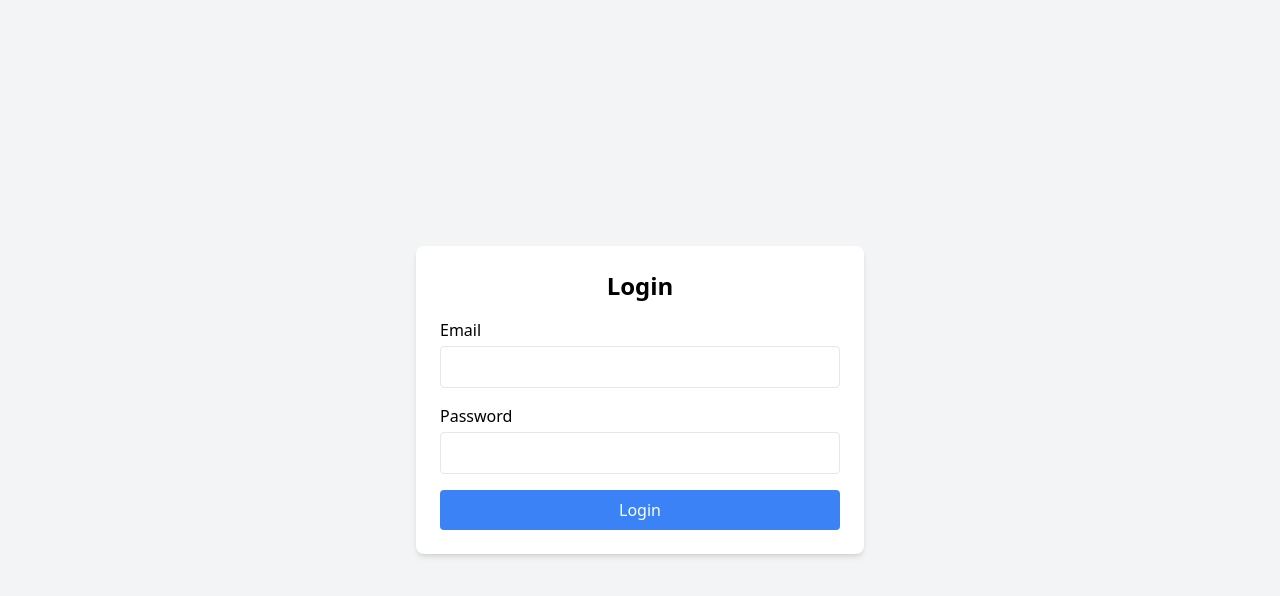
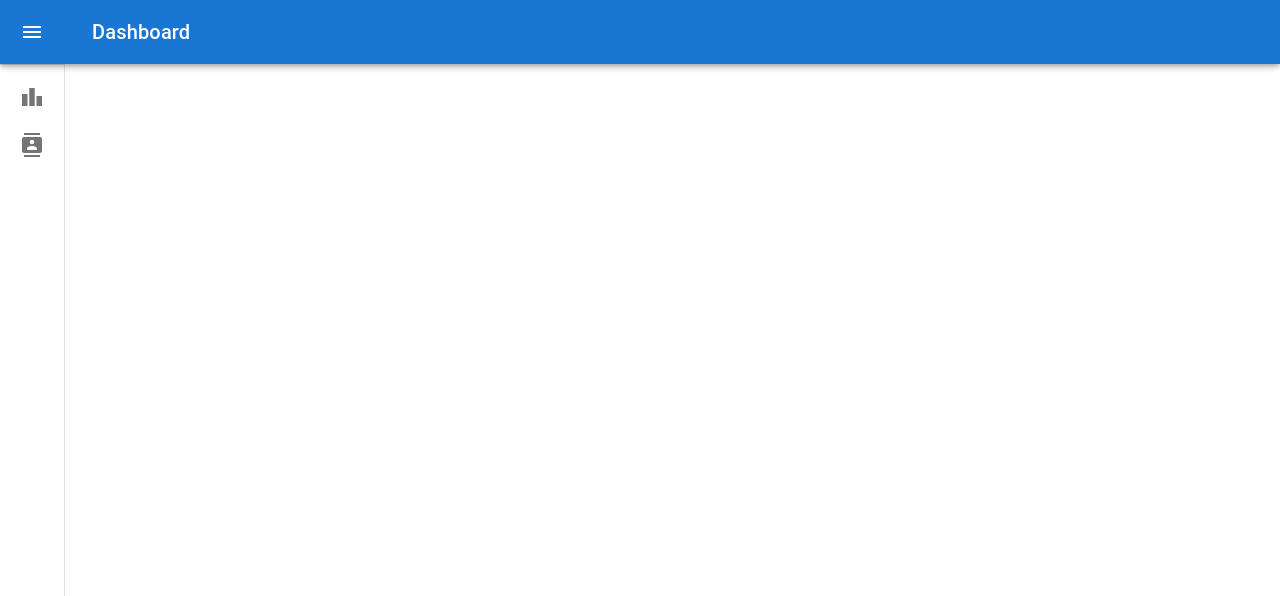
Before and after one commit to RizwansAccount/crm-frontend, a React (Create React App) app: page / in a window 1280 px wide. Before the commit this address led to /login. Shown: the top 596 px of the page. Built offline with nearby package versions, Linux system fonts and the light colour scheme.

Commit message:
navbar sidebar

```diff
--- a/src/components/navbar/Navbar.jsx
+++ b/src/components/navbar/Navbar.jsx
@@ -1,85 +1,160 @@
 import React, { useState } from 'react';
-import AppBar from '@mui/material/AppBar';
-import Box from '@mui/material/Box';
-import Toolbar from '@mui/material/Toolbar';
-import Typography from '@mui/material/Typography';
-import IconButton from '@mui/material/IconButton';
+import MuiAppBar from '@mui/material/AppBar';
+import { styled } from '@mui/material/styles';
+import { IconButton, Toolbar, Typography } from '@mui/material';
 import MenuIcon from '@mui/icons-material/Menu';
-import AccountCircle from '@mui/icons-material/AccountCircle';
-import MenuItem from '@mui/material/MenuItem';
-import Menu from '@mui/material/Menu';
-import { Config, removeLocalStorage } from '../../constants/Index';
-import { useNavigate } from 'react-router-dom';
-import { ROUTES } from '../../routes/RouteConstants';
+// import { Config, removeLocalStorage } from '../../constants/Index';
+// import { useNavigate } from 'react-router-dom';
+// import { ROUTES } from '../../routes/RouteConstants';
 
-const Navbar = () => {
-    const navigate = useNavigate();
+const Navbar = ({ open, handleDrawerOpen, drawerWidth }) => {
 
-    const [anchorEl, setAnchorEl] = useState(null);
+    // const navigate = useNavigate();
 
-    const fnOpenMenu = (event) => {
-        setAnchorEl(event.currentTarget);
-    };
+    // const [anchorEl, setAnchorEl] = useState(null);
 
-    const fnCloseMenu =()=> {
-        setAnchorEl(null);
-    };
+    // const fnOpenMenu = (event) => {
+    //     setAnchorEl(event.currentTarget);
+    // };
 
-    const fnLogout = () => {
-        fnCloseMenu();
-        removeLocalStorage(Config.userToken);
-        navigate(ROUTES.login);
-    };
+    // const fnCloseMenu =()=> {
+    //     setAnchorEl(null);
+    // };
+
+    // const fnLogout = () => {
+    //     fnCloseMenu();
+    //     removeLocalStorage(Config.userToken);
+    //     navigate(ROUTES.login);
+    // };
+
+    const AppBar = styled(MuiAppBar, { shouldForwardProp: (prop) => prop !== 'open' })(({ theme }) => ({
+        zIndex: theme.zIndex.drawer + 1,
+        transition: theme.transitions.create(['width', 'margin'], {
+            easing: theme.transitions.easing.sharp,
+            duration: theme.transitions.duration.leavingScreen,
+        }),
+        variants: [
+            {
+                props: ({ open }) => open,
+                style: {
+                    marginLeft: drawerWidth,
+                    width: `calc(100% - ${drawerWidth}px)`,
+                    transition: theme.transitions.create(['width', 'margin'], {
+                        easing: theme.transitions.easing.sharp,
+                        duration: theme.transitions.duration.enteringScreen,
+                    }),
+                },
+            },
+        ],
+    }));
 
     return (
-        <Box sx={{ flexGrow: 1 }}>
-            <AppBar position="static">
+        <AppBar position="fixed" open={open}>
             <Toolbar>
                 <IconButton
-                        size="large"
+                    color="inherit"
+                    aria-label="open drawer"
+                    onClick={handleDrawerOpen}
                     edge="start"
-                        color="inherit"
-                        aria-label="menu"
-                        sx={{ mr: 2 }}
+                    sx={[
+                        { marginRight: 5 },
+                        open && { display: 'none' },
+                    ]}
                 >
                     <MenuIcon />
                 </IconButton>
-                    <Typography variant="h6" component="div" sx={{ flexGrow: 1 }}>
+                <Typography variant="h6" noWrap component="div">
                     Dashboard
                 </Typography>
-                    <div>
-                        <IconButton
-                            size="large"
-                            aria-label="account of current user"
-                            aria-controls="menu-appbar"
-                            aria-haspopup="true"
-                            onClick={fnOpenMenu}
-                            color="inherit"
-                        >
-                            <AccountCircle />
-                        </IconButton>
-                        <Menu
-                            id="menu-appbar"
-                            anchorEl={anchorEl}
-                            anchorOrigin={{
-                                vertical: 'top',
-                                horizontal: 'right',
-                            }}
-                            keepMounted
-                            transformOrigin={{
-                                vertical: 'top',
-                                horizontal: 'right',
-                            }}
-                            open={Boolean(anchorEl)}
-                            onClose={fnCloseMenu}
-                        >
-                            <MenuItem onClick={fnLogout}>Logout</MenuItem>
-                        </Menu>
-                    </div>
             </Toolbar>
         </AppBar>
-        </Box>
     )
 }
 
 export default Navbar
+
+// import React, { useState } from 'react';
+// import AppBar from '@mui/material/AppBar';
+// import Box from '@mui/material/Box';
+// import Toolbar from '@mui/material/Toolbar';
+// import Typography from '@mui/material/Typography';
+// import IconButton from '@mui/material/IconButton';
+// import MenuIcon from '@mui/icons-material/Menu';
+// import AccountCircle from '@mui/icons-material/AccountCircle';
+// import MenuItem from '@mui/material/MenuItem';
+// import Menu from '@mui/material/Menu';
+// import { Config, removeLocalStorage } from '../../constants/Index';
+// import { useNavigate } from 'react-router-dom';
+// import { ROUTES } from '../../routes/RouteConstants';
+
+// const Navbar = () => {
+    // const navigate = useNavigate();
+
+    // const [anchorEl, setAnchorEl] = useState(null);
+
+    // const fnOpenMenu = (event) => {
+    //     setAnchorEl(event.currentTarget);
+    // };
+
+    // const fnCloseMenu =()=> {
+    //     setAnchorEl(null);
+    // };
+
+    // const fnLogout = () => {
+    //     fnCloseMenu();
+    //     removeLocalStorage(Config.userToken);
+    //     navigate(ROUTES.login);
+    // };
+
+//     return (
+//         <Box sx={{ flexGrow: 1 }}>
+//             <AppBar position="static">
+//                 <Toolbar>
+//                     <IconButton
+//                         size="large"
+//                         edge="start"
+//                         color="inherit"
+//                         aria-label="menu"
+//                         sx={{ mr: 2 }}
+//                     >
+//                         <MenuIcon />
+//                     </IconButton>
+//                     <Typography variant="h6" component="div" sx={{ flexGrow: 1 }}>
+//                         Dashboard
+//                     </Typography>
+// <div>
+//     <IconButton
+//         size="large"
+//         aria-label="account of current user"
+//         aria-controls="menu-appbar"
+//         aria-haspopup="true"
+//         onClick={fnOpenMenu}
+//         color="inherit"
+//     >
+//         <AccountCircle />
+//     </IconButton>
+//     <Menu
+//         id="menu-appbar"
+//         anchorEl={anchorEl}
+//         anchorOrigin={{
+//             vertical: 'top',
+//             horizontal: 'right',
+//         }}
+//         keepMounted
+//         transformOrigin={{
+//             vertical: 'top',
+//             horizontal: 'right',
+//         }}
+//         open={Boolean(anchorEl)}
+//         onClose={fnCloseMenu}
+//     >
+//         <MenuItem onClick={fnLogout}>Logout</MenuItem>
+//     </Menu>
+// </div>
+//                 </Toolbar>
+//             </AppBar>
+//         </Box>
+//     )
+// }
+
+// export default Navbar
--- /dev/null
+++ b/src/components/sidebar/Sidebar.jsx
@@ -0,0 +1,134 @@
+import React, { useState } from 'react';
+import { styled, useTheme } from '@mui/material/styles';
+import Box from '@mui/material/Box';
+import MuiDrawer from '@mui/material/Drawer';
+import List from '@mui/material/List';
+import CssBaseline from '@mui/material/CssBaseline';
+import Divider from '@mui/material/Divider';
+import IconButton from '@mui/material/IconButton';
+import ChevronLeftIcon from '@mui/icons-material/ChevronLeft';
+import ChevronRightIcon from '@mui/icons-material/ChevronRight';
+import ListItem from '@mui/material/ListItem';
+import ListItemButton from '@mui/material/ListItemButton';
+import ListItemIcon from '@mui/material/ListItemIcon';
+import ListItemText from '@mui/material/ListItemText';
+import ContactIcon from '@mui/icons-material/Contacts';
+import LeadIcon from '@mui/icons-material/Leaderboard';
+import Navbar from '../navbar/Navbar';
+
+const drawerWidth = 240;
+
+const openedMixin = (theme) => ({
+    width: drawerWidth,
+    transition: theme.transitions.create('width', {
+        easing: theme.transitions.easing.sharp,
+        duration: theme.transitions.duration.enteringScreen,
+    }),
+    overflowX: 'hidden',
+});
+
+const closedMixin = (theme) => ({
+    transition: theme.transitions.create('width', {
+        easing: theme.transitions.easing.sharp,
+        duration: theme.transitions.duration.leavingScreen,
+    }),
+    overflowX: 'hidden',
+    width: `calc(${theme.spacing(7)} + 1px)`,
+    [theme.breakpoints.up('sm')]: {
+        width: `calc(${theme.spacing(8)} + 1px)`,
+    },
+});
+
+const DrawerHeader = styled('div')(({ theme }) => ({
+    display: 'flex',
+    alignItems: 'center',
+    justifyContent: 'flex-end',
+    padding: theme.spacing(0, 1),
+    ...theme.mixins.toolbar,
+}));
+
+const Drawer = styled(MuiDrawer, { shouldForwardProp: (prop) => prop !== 'open' })(
+    ({ theme }) => ({
+        width: drawerWidth,
+        flexShrink: 0,
+        whiteSpace: 'nowrap',
+        boxSizing: 'border-box',
+        variants: [
+            {
+                props: ({ open }) => open,
+                style: {
+                    ...openedMixin(theme),
+                    '& .MuiDrawer-paper': openedMixin(theme),
+                },
+            },
+            {
+                props: ({ open }) => !open,
+                style: {
+                    ...closedMixin(theme),
+                    '& .MuiDrawer-paper': closedMixin(theme),
+                },
+            },
+        ],
+    }),
+);
+
+
+const Sidebar = () => {
+    const theme = useTheme();
+    const [open, setOpen] = useState(false);
+
+    const handleDrawerOpen = () => {
+        setOpen(true);
+    };
+
+    const handleDrawerClose = () => {
+        setOpen(false);
+    };
+
+    return (
+        <Box sx={{ display: 'flex' }}>
+
+            <CssBaseline />
+
+            <Navbar drawerWidth={drawerWidth} open={open} handleDrawerOpen={handleDrawerOpen} />
+
+            <Drawer variant="permanent" open={open}>
+                <DrawerHeader>
+                    <IconButton onClick={handleDrawerClose}>
+                        {theme.direction === 'rtl' ? <ChevronRightIcon /> : <ChevronLeftIcon />}
+                    </IconButton>
+                </DrawerHeader>
+                <Divider />
+                <List>
+                    {['Lead', 'Contact']?.map((text, index) => (
+                        <ListItem key={text} disablePadding sx={{ display: 'block' }}>
+                            <ListItemButton
+                                sx={[
+                                    { minHeight: 48, px: 2.5 },
+                                    open ? { justifyContent: 'initial', } : { justifyContent: 'center' },
+                                ]}
+                            >
+                                <ListItemIcon
+                                    sx={[
+                                        { minWidth: 0, justifyContent: 'center' },
+                                        open ? { mr: 3, } : { mr: 'auto', },
+                                    ]}
+                                >
+                                    { text === 'Lead' ? <LeadIcon/> : <ContactIcon/> }
+                                </ListItemIcon>
+                                <ListItemText
+                                    primary={text}
+                                    sx={[open ? { opacity: 1, } : { opacity: 0, },
+                                    ]}
+                                />
+                            </ListItemButton>
+                        </ListItem>
+                    ))}
+                </List>
+            </Drawer>
+
+        </Box>
+    )
+}
+
+export default Sidebar
--- /dev/null
+++ b/src/routes/AppLayout.jsx
@@ -0,0 +1,13 @@
+import React from 'react';
+import Sidebar from '../components/sidebar/Sidebar';
+import Navbar from '../components/navbar/Navbar';
+
+const AppLayout = () => {
+  return (
+    <>
+      <Sidebar/>
+    </>
+  )
+}
+
+export default AppLayout
--- a/src/routes/ProtectedRoutes.jsx
+++ b/src/routes/ProtectedRoutes.jsx
@@ -2,7 +2,6 @@ import React from "react";
 import { Navigate, Outlet } from "react-router-dom";
 import { ROUTES } from "./RouteConstants";
 import { Config, getLocalStorage } from "../constants/Index";
-import Navbar from "../components/navbar/Navbar";
 
 function ProtectedRoutes() {
   const isLoggedInUser = getLocalStorage(Config.userToken);
@@ -11,12 +10,7 @@ function ProtectedRoutes() {
     return <Navigate to={ROUTES.login} replace />;
   };
 
-  return (
-    <>
-      <Navbar />
-      <Outlet />
-    </>
-  )
+  return <Outlet/>
 }
 
 export default ProtectedRoutes;
--- a/src/routes/ReactRoute.jsx
+++ b/src/routes/ReactRoute.jsx
@@ -3,12 +3,16 @@ import { ROUTES } from "./RouteConstants";
 import HomePage from "../pages/homePage/HomePage";
 import LoginPage from "../pages/loginPage/LoginPage";
 import ProtectedRoutes from "./ProtectedRoutes";
+import AppLayout from "./AppLayout";
 
 const ReactRoute = createBrowserRouter([
     {
         path: `${ROUTES.login}`,
         element: <LoginPage />
     },
+    {
+       element : <AppLayout/>,
+       children : [
         {
             element: <ProtectedRoutes />,
             children: [
@@ -18,6 +22,8 @@ const ReactRoute = createBrowserRouter([
                 }
             ]
         }
+       ]
+    }
 ]);
 
 export default ReactRoute;
```
Lines whose indentation alone changed are shown as unchanged.
